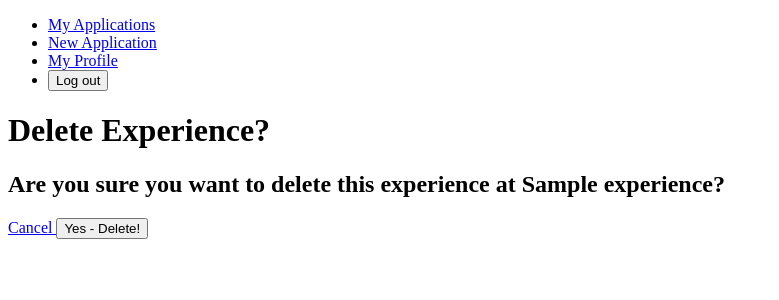
After one commit to Zarbba/in-control, a Django app: page /experience/1/delete/ in a window 1280 px wide. The commit adds this page. Shown: the top 300 px of the page, without its empty margins (0-779 px from the left). Run offline with Django 5.2, Linux system fonts and the light colour scheme; a user stored in the database is signed in; tables that the repository leaves empty hold one stand-in row (values such as "Sample post").

Commit message:
Adds delete functionality for profile relationships.

```diff
--- a/main_app/models.py
+++ b/main_app/models.py
@@ -74,6 +74,9 @@ class Profile(models.Model):
     def __str__(self):
         return f"{self.get_title_display()} {self.first_name} {self.last_name}"
 
+    def get_absolute_url(self):
+        return reverse("profile-detail", kwargs={"pk": self.id})
+
 
 class Skill(models.Model):
     profile = models.ForeignKey(Profile, on_delete=models.CASCADE)
--- /dev/null
+++ b/main_app/templates/main_app/experience_confirm_delete.html
@@ -0,0 +1,20 @@
+{% extends 'base.html' %} {% load static %} {% block content %}
+
+<div class="page-header">
+	<h1>Delete Experience?</h1>
+</div>
+<h2>
+	Are you sure you want to delete this experience at {{object.company_name}}?
+</h2>
+
+<form action="" method="post" class="form">
+	{% csrf_token %}
+	<a
+		href="{% url 'profile-detail' object.profile.id %}"
+		class="btn secondary">
+		Cancel
+	</a>
+	<button type="submit" class="btn danger">Yes - Delete!</button>
+</form>
+
+{% endblock %}
--- a/main_app/templates/profiles/detail.html
+++ b/main_app/templates/profiles/detail.html
@@ -33,7 +33,7 @@
             <p> From {{ experience.start_date }} to {% if experience.is_current %} current. {% else %} {{ experience.end_date }} {% endif %} </p>
             <p>{{ experience.description }}</p>
             {% if user.profile.id == profile.id%}
-            <a href="">Edit</a><a href="">Delete</a>
+            <a href="">Edit</a><a href="{% url 'experience-delete' experience.id %}">Delete</a>
             {% endif %}
         </p>
         {% endfor %}
@@ -50,7 +50,7 @@
         <p>
             {{skill.skill}}
             {% if user.profile.id == profile.id%}
-            <a href="">x</a>
+            <a href="{% url 'skill-delete' skill.id %}">x</a>
             {% endif %}
         </p>
         {% endfor %}
@@ -68,7 +68,7 @@
             <p>{{education.institution_name}}</p>
             <p> From {{education.start_date}} to {% if education.is_current %} current. {% else %} {{education.end_date}} {% endif %} </p>
             {% if user.profile.id == profile.id%}
-            <a href="">Edit</a><a href="">Delete</a>
+            <a href="">Edit</a><a href="{% url 'education-delete' education.id %}">Delete</a>
             {% endif %}
         </p>
         {% endfor %}
--- a/main_app/urls.py
+++ b/main_app/urls.py
@@ -35,6 +35,21 @@ urlpatterns = [
         name="progress-item-update",
     ),
     path(
+        "educations/<int:pk>/delete/",
+        views.EducationDelete.as_view(),
+        name="education-delete",
+    ),
+    path(
+        "experience/<int:pk>/delete/",
+        views.ExperienceDelete.as_view(),
+        name="experience-delete",
+    ),
+    path(
+        "skills/<int:pk>/delete/",
+        views.SkillDelete.as_view(),
+        name="skill-delete",
+    ),
+    path(
         "progressitems/<int:pk>/delete/",
         views.ProgressItemDelete.as_view(),
         name="progress-item-delete",
--- a/main_app/views.py
+++ b/main_app/views.py
@@ -6,7 +6,7 @@ from django.contrib.auth.decorators import login_required
 from django.contrib.auth.forms import UserCreationForm
 from django.contrib.auth.views import LoginView
 from django.contrib.auth.mixins import LoginRequiredMixin
-from .models import Application, ProgressItem, Profile
+from .models import Application, ProgressItem, Profile, Experience, Education, Skill
 from .forms import ProgressItemForm, SkillForm, EducationForm, ExperienceForm
 from django import forms
 
@@ -73,6 +73,21 @@ class ProgressItemUpdate(LoginRequiredMixin, UpdateView):
 
 class ProgressItemDelete(LoginRequiredMixin, DeleteView):
     model = ProgressItem
+    success_url = f"/applications/"
+
+
+class ExperienceDelete(LoginRequiredMixin, DeleteView):
+    model = Experience
+    success_url = f"/applications/"
+
+
+class EducationDelete(LoginRequiredMixin, DeleteView):
+    model = Education
+    success_url = f"/applications/"
+
+
+class SkillDelete(LoginRequiredMixin, DeleteView):
+    model = Skill
     success_url = f"/applications/"
 
 
```
Also changed, not shown: main_app/templates/main_app/education_confirm_delete.html (added, +19 -0 lines), main_app/templates/main_app/skill_confirm_delete.html (added, +16 -0 lines).
